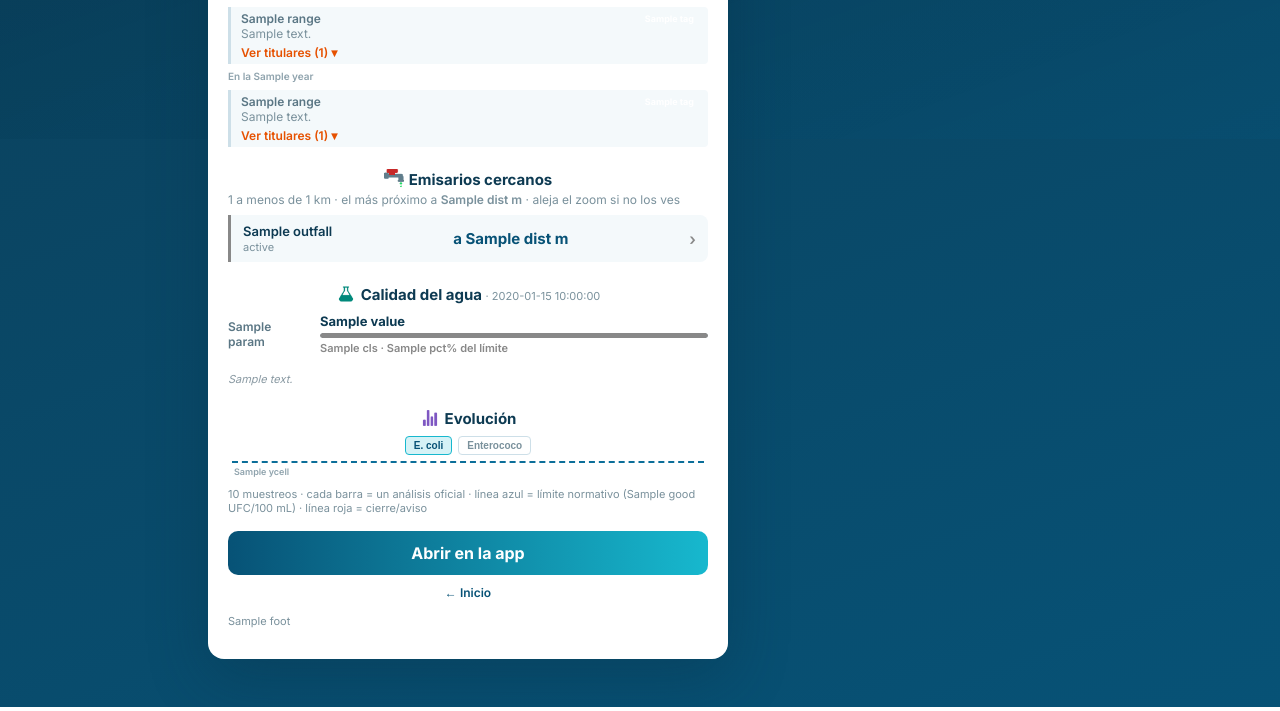
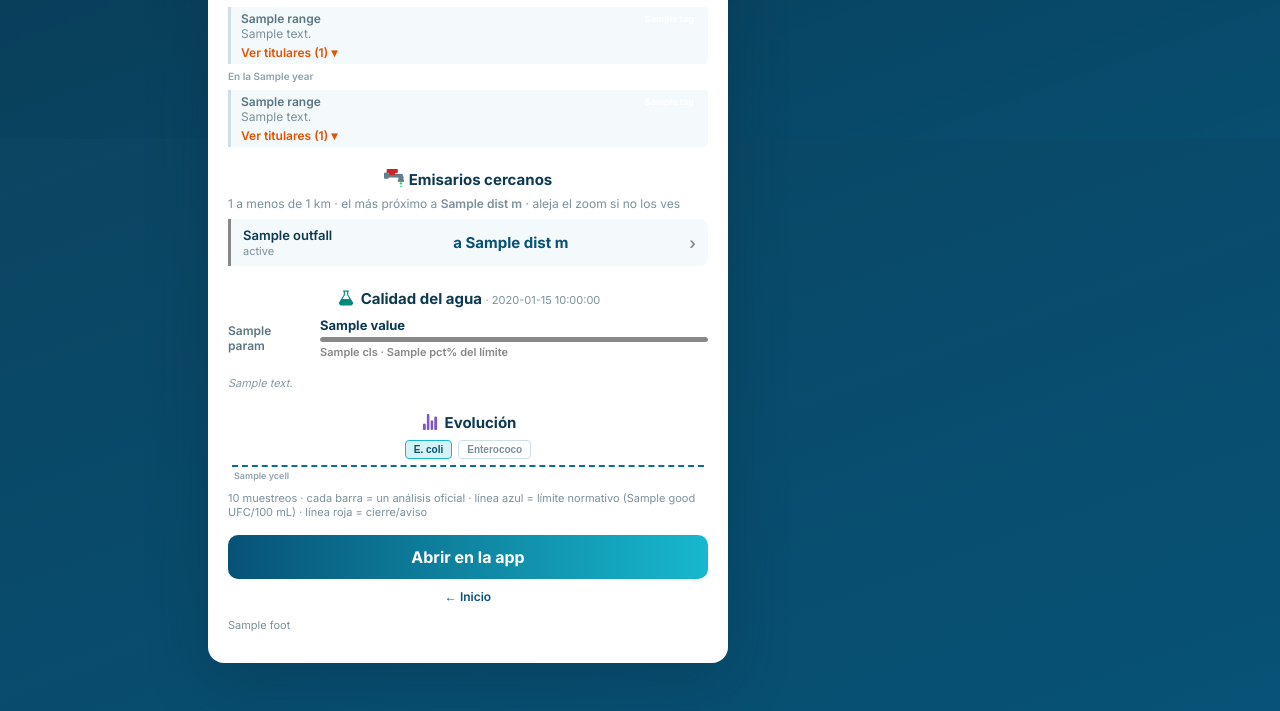
Before and after one commit to ayozegr05/checkcoast-tenerife, a Python web app: template backend/app/templates/beach.html in a window 1280 px wide. Shown: the part 661-1372 px from the top of the page. Run offline with Jinja, Linux system fonts and the light colour scheme; the template is opened without the code that fills it: most values are stand-ins (such as "Sample title", 1, 10 or a date in 2020).

Commit message:
style(web): aire extra en subtítulo de emisarios y tooltip más bajo

```diff
--- a/backend/app/templates/beach.html
+++ b/backend/app/templates/beach.html
@@ -148,7 +148,7 @@
   .qnote { margin-top:8px; font-size:11px; color:#8a9aa3;
           font-style:italic; }
   .qnote.qwarn { color:#e65100; font-style:normal; }
-  .ofsub { margin-top:3px; margin-bottom:6px; font-size:12px;
+  .ofsub { margin-top:7px; margin-bottom:8px; font-size:12px;
           color:#7a919c; }
   .ofsub b { font-weight:600; }
   .ofsub b.near { color:#e65100; }
--- a/backend/app/templates/home.html
+++ b/backend/app/templates/home.html
@@ -68,7 +68,7 @@
   .mk[data-tip]:hover::after { content:attr(data-tip);
           position:absolute; top:100%; left:50%;
           transform:translateX(-50%);
-          margin-top:4px; padding:3px 8px;
+          margin-top:8px; padding:3px 8px;
           background:#fff; color:#0d3a52; font-size:11px;
           font-weight:600; white-space:nowrap;
           border-radius:6px; box-shadow:0 2px 6px rgba(0,0,0,.25);
```
